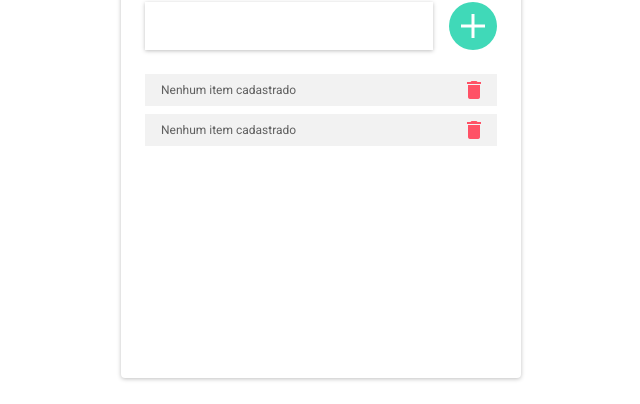
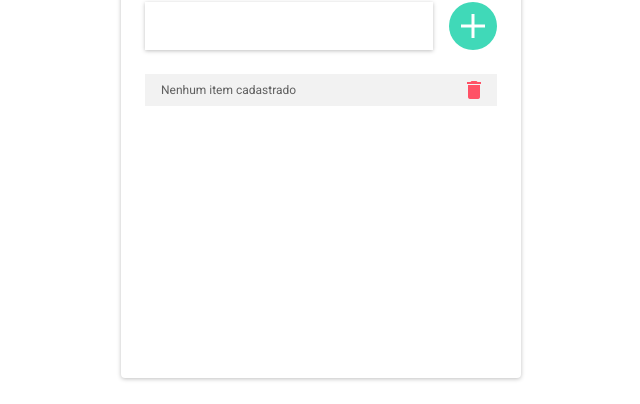
Before and after one commit to alvarobianor/we-fit-todo-list, a React (Create React App) app: page / in a window 1280 px wide. Both pictures are taken after a click on the picture 792 px from the left and 248 px from the top of the page. Shown: the part 222-626 px from the top of the page, without its empty margins (319-959 px from the left). Built offline with nearby package versions, Linux system fonts and the light colour scheme.

Commit message:
Project done

```diff
--- a/src/components/Item/index.tsx
+++ b/src/components/Item/index.tsx
@@ -1,11 +1,23 @@
 import * as S from "./styles";
 import TrashIcon from "../../assets/ic-delete.png";
-export default function Item() {
+import { useTodo } from "../../hooks/useTodo";
+
+interface ItemProps {
+  activity: string;
+  index: number;
+}
+export default function Item({ activity, index }: ItemProps) {
+  const { removeTodo } = useTodo();
+
   return (
     <>
       <S.Container>
-        <p>Nenhum item cadastrado</p>
-        <img src={TrashIcon} alt="Trash Icon" />
+        <p>{activity !== "" ? activity : "Nenhum item cadastrado"}</p>
+        <img
+          src={TrashIcon}
+          alt="Trash Icon"
+          onClick={() => removeTodo(index)}
+        />
       </S.Container>
     </>
   );
--- a/src/components/ListTodos/index.tsx
+++ b/src/components/ListTodos/index.tsx
@@ -1,15 +1,24 @@
 import EmptyContent from "../EmptyContent";
 import Item from "../Item";
 import * as S from "./styles";
+import { useTodo } from "../../hooks/useTodo";
+
 export default function ListTodos() {
+  const { Todo } = useTodo();
+
+  console.log("Opaaaaaaa: ", Todo);
   return (
     <>
       <S.Container>
-        {1 + 2 === 4 && <EmptyContent />}
-        <S.Content>
-          <Item />
-          <Item />
-        </S.Content>
+        {Todo.length === 0 ? (
+          <EmptyContent />
+        ) : (
+          <S.Content>
+            {Todo.map((activity, index) => (
+              <Item key={index} activity={activity.activity} index={index} />
+            ))}
+          </S.Content>
+        )}
       </S.Container>
     </>
   );
--- a/src/components/Panel/index.tsx
+++ b/src/components/Panel/index.tsx
@@ -1,12 +1,27 @@
 import * as S from "./styles";
 import PlusIcon from "../../assets/ic-add.png";
+import { useState } from "react";
+import { useTodo } from "../../hooks/useTodo";
+
 export default function Panel() {
+  const [activity, setActivity] = useState<string>("");
+
+  const { addTodo } = useTodo();
+
+  const createTodo = () => {
+    addTodo(activity);
+    setActivity("");
+  };
+
   return (
     <>
       <S.Container>
-        <S.Input />
+        <S.Input
+          value={activity}
+          onChange={(e) => setActivity(e.target.value)}
+        />
         <S.ContainerIcon>
-          <img src={PlusIcon} alt="Plus Icons" />
+          <img src={PlusIcon} alt="Plus Icons" onClick={createTodo} />
         </S.ContainerIcon>
       </S.Container>
     </>
```
